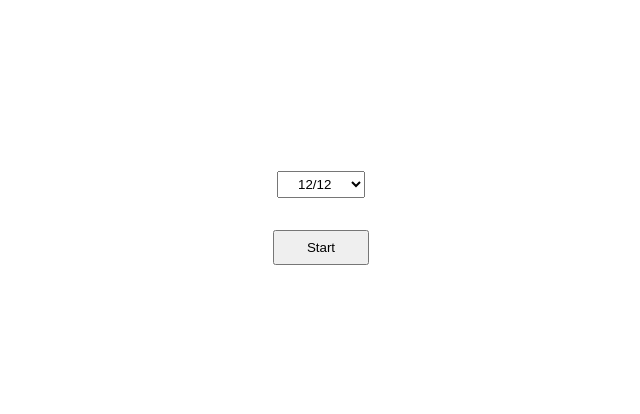
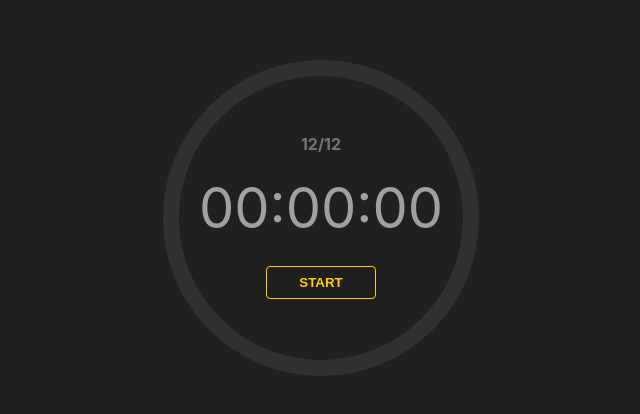
Before and after one commit to joaorodriguesjr/fasting, a Next.js app in the folder frontend/: page / in a window 1280 px wide. Shown: the part 182-596 px from the top of the page, without its empty margins (319-959 px from the left). Built offline with nearby package versions, Linux system fonts and the light colour scheme.

Commit message:
Add circular progressbar

```diff
--- /dev/null
+++ b/frontend/src/components/Progress.module.css
@@ -0,0 +1,35 @@
+.container {
+  position: relative;
+  display: flex;
+  flex-direction: column;
+  align-items: center;
+  justify-content: center;
+  height: 100%;
+}
+
+.svg {
+  transform: rotate(-90deg);
+  position: absolute;
+}
+
+.circle__00 {
+  fill: none;
+  stroke: #303030;
+  stroke-width: 1.0rem;
+}
+
+.circle__01 {
+  fill: none;
+  stroke: #ffd000;
+  stroke-width: 1.0rem;
+  stroke-dasharray: 950;
+  transition: all 1.0s linear;
+}
+
+.children {
+  display: flex;
+  flex-direction: column;
+  align-items: center;
+  justify-content: center;
+  z-index: 10;
+}
--- a/frontend/src/components/Progress.tsx
+++ b/frontend/src/components/Progress.tsx
@@ -1,6 +1,29 @@
-export default function Progress({ start, target }: { start: number, target: number }) {
+import { FunctionComponent } from 'react'
+import styles from './Progress.module.css'
+
+interface ProgressProps {
+  start: number, target: number
+  children: React.ReactNode
+}
+
+const Progress: FunctionComponent<ProgressProps> = ({ start, target, children }) => {
   const difference = Date.now() - start
-  const max = target * 1000 * 60 * 60
+  const max = target * 1000 * 60 // * 60
+  const remaining = (100 - (difference / max * 100)) / 100
+  const strokeDashoffset = difference >= max ? 0 : 950 * remaining
 
-  return <progress value={ difference } max={ max }></progress>
+  const marker = (start === 0)
+    ? <></>
+    : <circle className={styles.circle__01} strokeDashoffset={strokeDashoffset} cx="175" cy="175" r="150" strokeLinecap="round" />
+
+
+  return <div className={styles.container}>
+    <svg className={styles.svg} xmlns="http://www.w3.org/2000/svg" version="1.1" width="350px" height="350px">
+      <circle className={styles.circle__00} cx="175" cy="175" r="150" strokeLinecap="round" />
+      {marker}
+    </svg>
+    <div className={styles.children}>{children}</div>
+  </div>
 }
+
+export default Progress
--- a/frontend/src/pages/index.module.css
+++ b/frontend/src/pages/index.module.css
@@ -6,14 +6,51 @@
 
   height: 100%;
   font-size: 1.5rem;
+
+  background-color: #202020;
+  color: #a0a0a0;
 }
 
-.container select {
+.report {
+  display: flex;
+  flex-direction: column;
+  align-items: center;
+  justify-content: center;
+
+  height: 500px;
+}
+
+.protocol {
   margin: 1.0rem 0;
   padding: 0.25rem 1.0rem;
+
+  color: #757575;
+  font-size: 1.0rem;
+  font-weight: bolder;
 }
 
-.container button {
-  margin: 1.0rem 0;
+.stopwatch {
+  font-size: 3.5rem;
+}
+
+.report button {
+  margin: 1.5rem 0;
   padding: 0.5rem 2.0rem;
+  color: #ffd000;
+  background-color: transparent;
+  border: 0.075rem solid #ffd000;
+  border-radius: 0.25rem;
+  font-weight: bolder;
+  text-transform: uppercase;
 }
+
+.report button:active {
+  margin: 1.5rem 0;
+  padding: 0.5rem 2.0rem;
+  color: #ffd000;
+  background-color: rgba(255, 208, 0, 0.25);
+  border: 0.075rem solid #ffd000;
+  border-radius: 0.25rem;
+  font-weight: bolder;
+  text-transform: uppercase;
+}
--- a/frontend/src/pages/index.tsx
+++ b/frontend/src/pages/index.tsx
@@ -1,4 +1,4 @@
-import { useCallback, useEffect, useState } from 'react'
+import { useEffect, useState } from 'react'
 import type { NextPage } from 'next'
 import styles from './index.module.css'
 import { useFasts } from '@Hook/Fasts'
@@ -11,6 +11,8 @@ const Home: NextPage = () => {
   const { fasts, startFasting, stopFasting, changeProtocol } = useFasts()
 
   useEffect(() => {
+    setReload(Date.now())
+
     const timeout = setTimeout(() => {
       setReload(Date.now())
     }, 1000)
@@ -18,29 +20,31 @@ const Home: NextPage = () => {
     return () => clearTimeout(timeout)
   }, [ reload ])
 
+  const protocol = <div className={styles.protocol}>
+    {fasts.target}/{24 - fasts.target}
+  </div>
+
   return <>
     <div className={styles.container}>
-      <select onChange={(event) => changeProtocol(Number(event.target.value))} value={ fasts.target }>
-        <option value="12">12/12</option>
-        <option value="14">14/10</option>
-        <option value="16">16/08</option>
-        <option value="18">18/06</option>
-        <option value="20">20/04</option>
-        <option value="22">22/02</option>
-        <option value="24">24/00</option>
-      </select>
+    <div className={styles.report}>
       {
         fasts.current
-        ? <>
-            <Progress start={fasts.current.start} target={fasts.target} />
-            <Stopwatch activation={ fasts.current.start } />
+        ? <Progress start={fasts.current.start} target={fasts.target}>
+            {protocol}
+            <div className={styles.stopwatch}>
+              <Stopwatch activation={ fasts.current.start } />
+            </div>
             <button onClick={() => stopFasting()}>Stop</button>
-          </>
-        : <button onClick={() => startFasting()}>Start</button>
+          </Progress>
+        : <Progress start={0} target={0}>
+            {protocol}
+            <div className={styles.stopwatch}>
+              00:00:00
+            </div>
+            <button onClick={() => startFasting()}>Start</button>
+          </Progress>
       }
-      {/* <pre>
-        { JSON.stringify(fasts, null, 2) }
-      </pre> */}
+    </div>
     </div>
   </>
 }
```
